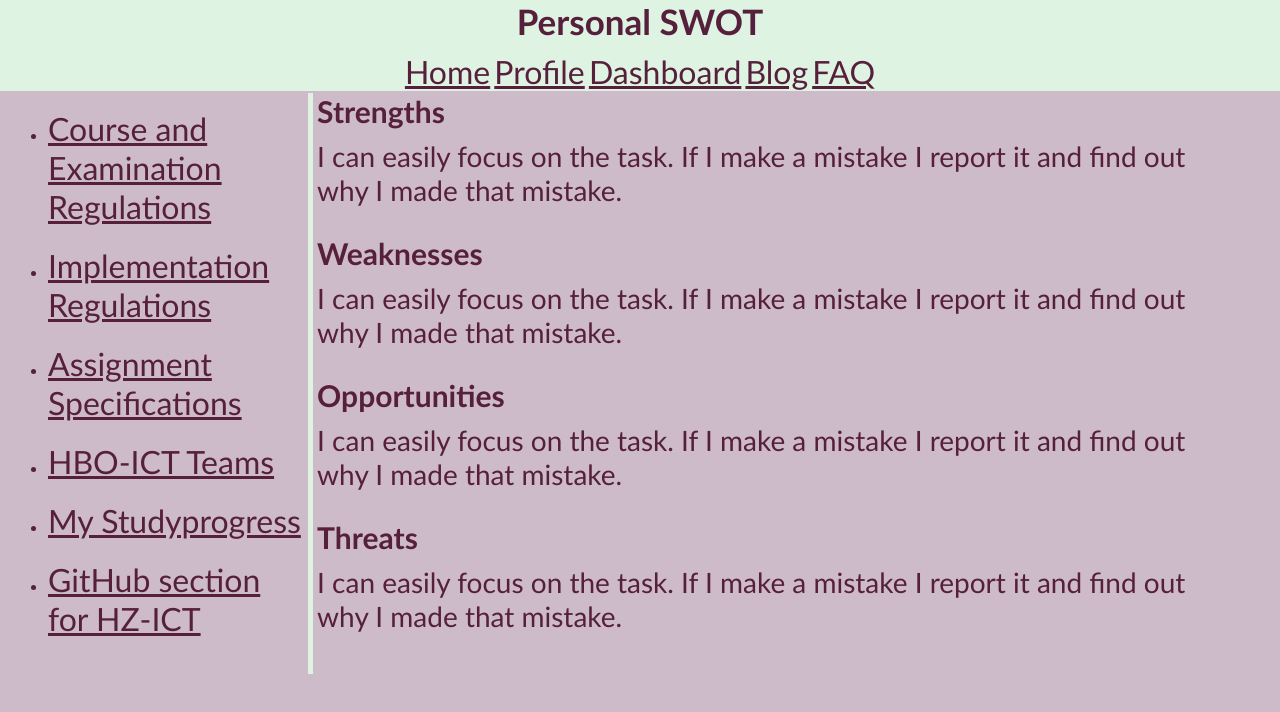
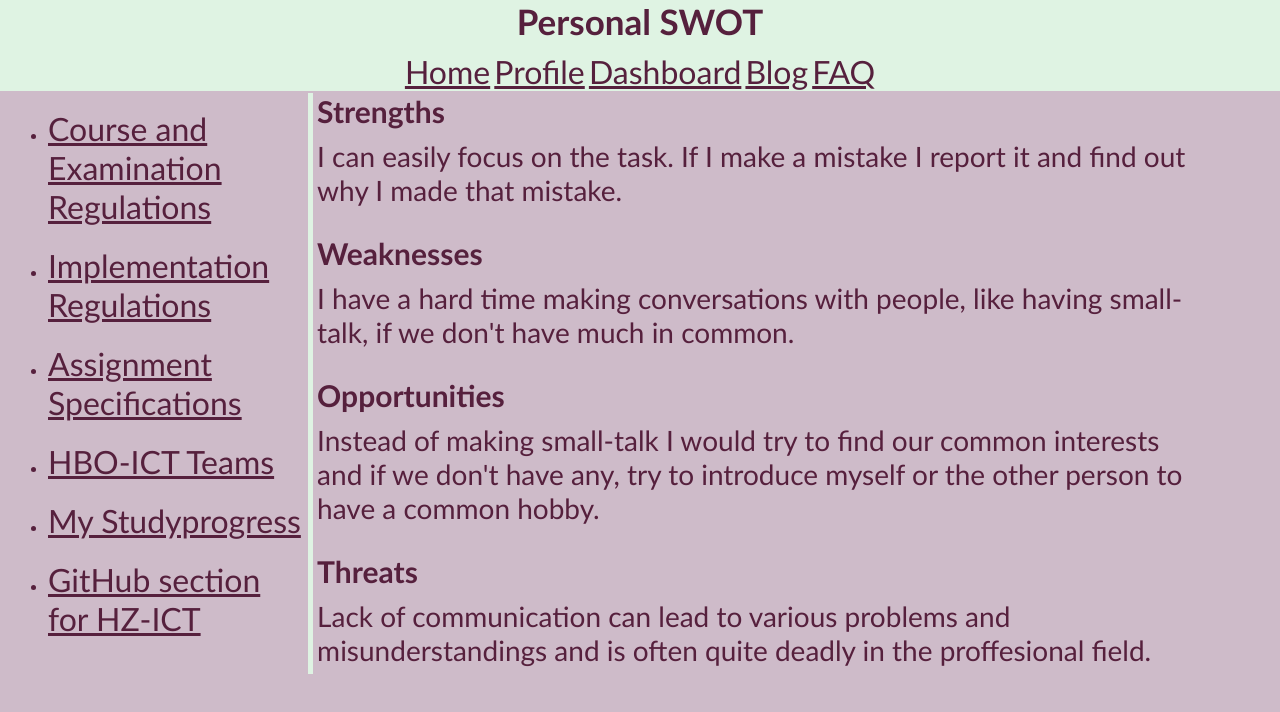
Before and after one commit to TonevS/TonevS.github.io, a plain HTML site: page blog-pages/personal-swot.html in a window 1280 px wide. Drawn offline with Linux system fonts and the light colour scheme.

Commit message:
Version 0.05b

```diff
--- a/blog-pages/personal-swot.html
+++ b/blog-pages/personal-swot.html
@@ -45,15 +45,15 @@
             </section>
             <section>
                 <h2>Weaknesses</h2>
-                <p>I can easily focus on the task. If I make a mistake I report it and find out why I made that mistake.</p>
+                <p>I have a hard time making conversations with people, like having small-talk, if we don't have much in common.</p>
             </section>
             <section>
                 <h2>Opportunities</h2>
-                <p>I can easily focus on the task. If I make a mistake I report it and find out why I made that mistake.</p>
+                <p>Instead of making small-talk I would try to find our common interests and if we don't have any, try to introduce myself or the other person to have a common hobby.</p>
             </section>
             <section>
                 <h2>Threats</h2>
-                <p>I can easily focus on the task. If I make a mistake I report it and find out why I made that mistake.</p>
+                <p>Lack of communication can lead to various problems and misunderstandings and is often quite deadly in the proffesional field.</p>
             </section>
         </article>
     </main>
```
